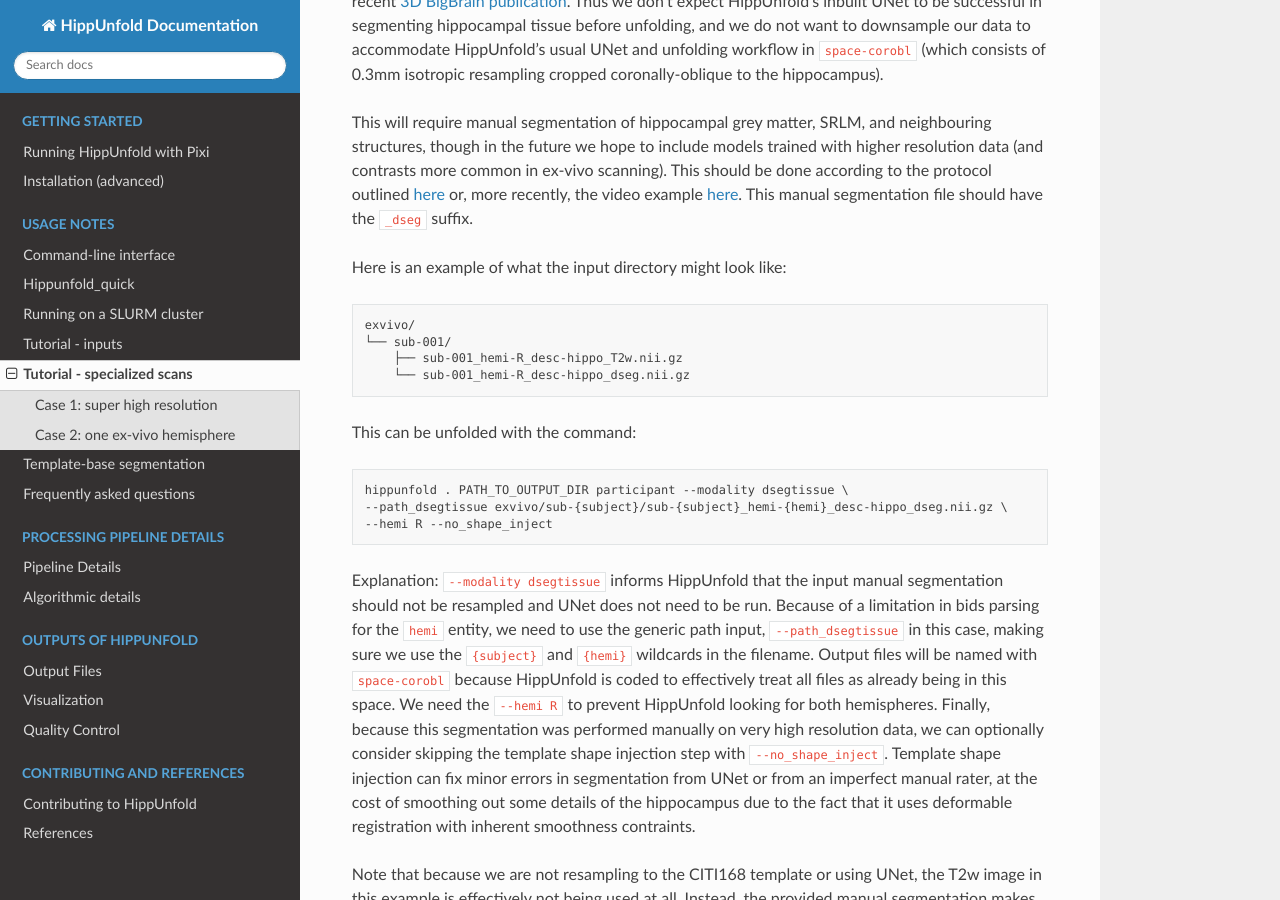
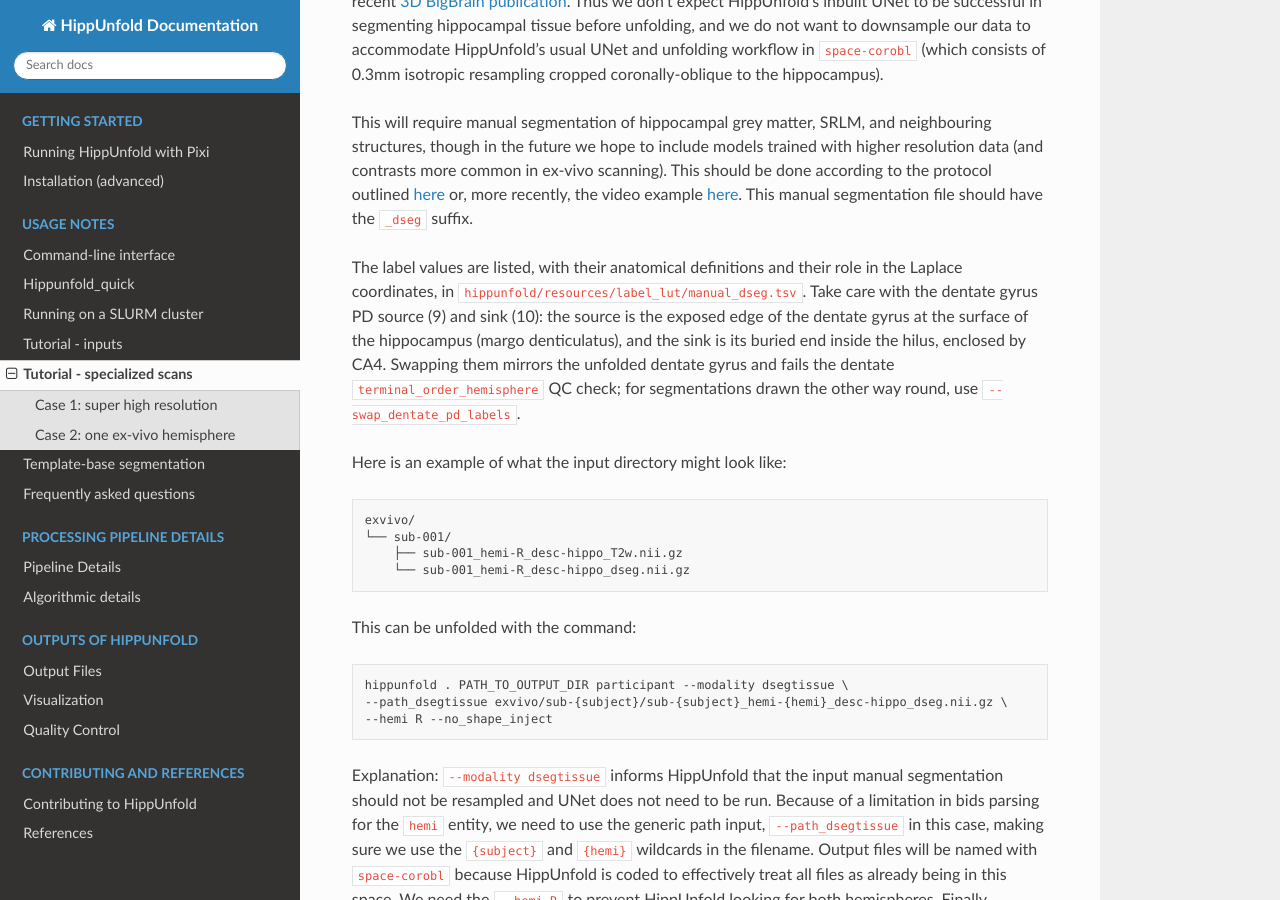
Before and after one commit to khanlab/hippunfold, a Sphinx documentation site: the page built from docs/usage/specializedScans.md, in a window 1280 px wide and 900 px high, scrolled down 466 px. Built offline with Sphinx 7.4.7 and the Read the Docs theme 3.1.0, drawn with Linux system fonts in a browser that asks for light colours.

Commit message:
Add --swap_dentate_pd_labels and describe the tissue labels
The multihist7 manual segmentations place the dentate PD src (9) next to
CA3 and the sink (10) inside the hilus, the reverse of the CITI168 and
upenn templates, which mirrors their unfolded dentate relative to in-vivo
data. --swap_dentate_pd_labels swaps 9 and 10 when importing a
dsegtissue segmentation, so such data (e.g. for building a new atlas)
can follow the template convention without changing in-vivo processing.

manual_dseg.tsv now lists every tissue label (0-10) with an anatomical
description and its role in the Laplace coordinates, with a BIDS JSON
sidecar for the extra columns, and the dsegtissue docs point to it.

Co-Authored-By: Claude Opus 5.5 <noreply@anthropic.com>

```diff
--- a/docs/usage/specializedScans.md
+++ b/docs/usage/specializedScans.md
@@ -31,6 +31,16 @@ outlined
 or, more recently, the video example
 [here](https://www.youtube.com/watch?v=mUQJ2GUcnLU&t=1s). This manual
 segmentation file should have the `_dseg` suffix.
+
+The label values are listed, with their anatomical definitions and their
+role in the Laplace coordinates, in
+[`hippunfold/resources/label_lut/manual_dseg.tsv`](https://github.com/khanlab/hippunfold/blob/main/hippunfold/resources/label_lut/manual_dseg.tsv).
+Take care with the dentate gyrus PD source (9) and sink (10): the source
+is the exposed edge of the dentate gyrus at the surface of the
+hippocampus (margo denticulatus), and the sink is its buried end inside
+the hilus, enclosed by CA4. Swapping them mirrors the unfolded dentate
+gyrus and fails the dentate `terminal_order_hemisphere` QC check; for
+segmentations drawn the other way round, use `--swap_dentate_pd_labels`.
 
 Here is an example of what the input directory might look like:
 
```
Also changed, not shown: 4 other files.
